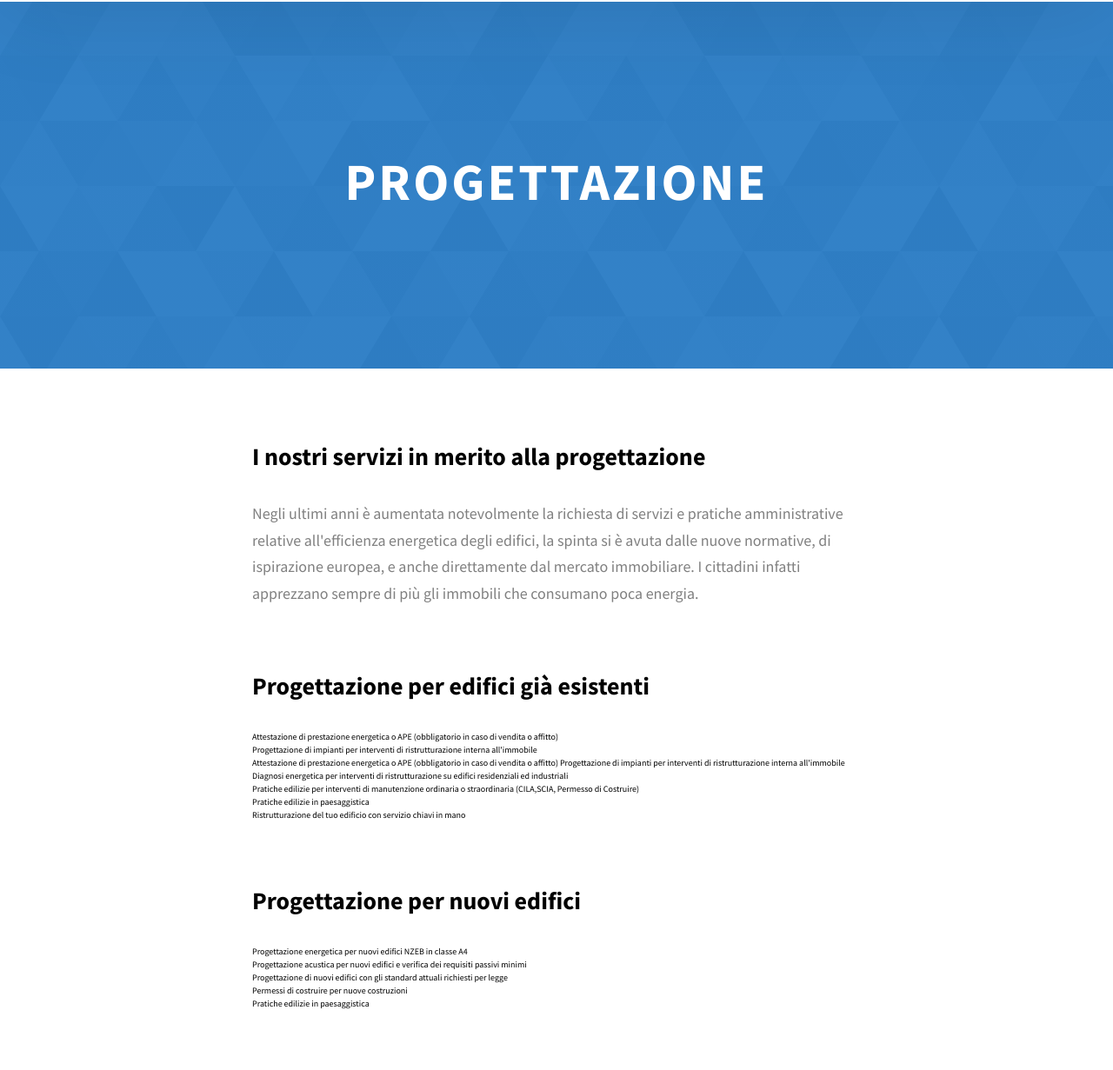
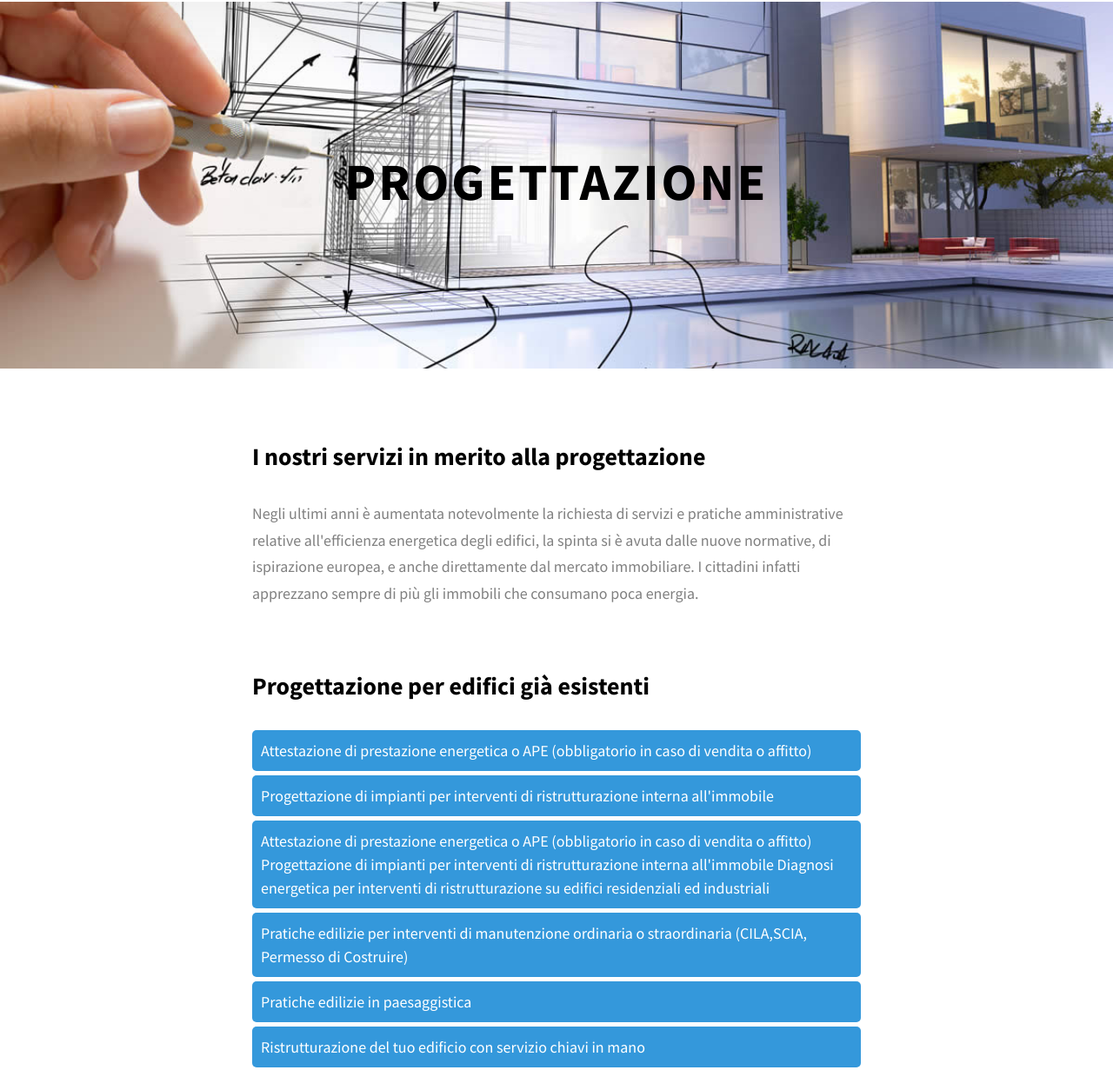
Before and after one commit to h-ingenium/hingenium, a website: page project-1.html in a window 1280 px wide. Shown: the part 86-1317 px from the top of the page at 87% size. Drawn offline with Linux system fonts and the light colour scheme.

Commit message:
Update style.css

```diff
--- a/css/style.css
+++ b/css/style.css
@@ -291,6 +291,8 @@ textarea {
   .projects__row:last-child {
     margin-bottom: 0; }
   .projects__row-img-cont {
+    max-width: 600px;
+    max-height: 600px;
     overflow: hidden; }
   .projects__row-img {
     width: 100%;
@@ -404,7 +406,7 @@ textarea {
 
 .project-cs-hero {
   color: #fff;
-  background: linear-gradient(to right, rgba(0, 98, 185, 0.8), rgba(0, 98, 185, 0.8)), url(../../assets/svg/common-bg.svg);
+  /*background: linear-gradient(to right, rgba(0, 98, 185, 0.8), rgba(0, 98, 185, 0.8)), url(../../assets/svg/common-bg.svg);*/
   background-size: cover;
   background-position: center;
   position: relative; }
@@ -710,3 +712,39 @@ textarea {
   to {
     opacity: 0;
     top: 27px; } }
+
+
+
+
+
+
+.styled-list {
+  list-style-type: none;
+  padding: 0;
+  margin: 0;
+}
+
+.styled-list li {
+  background-color: #3498db;
+  color: #ffffff;
+  padding: 10px;
+  margin: 5px 0;
+  border-radius: 5px;
+  font-size: 18px;
+}
+
+.project1-background {
+  background-image: url('../assets/jpg/servizio1.jpg');
+}
+
+.project1-text {
+  color: black;
+}
+
+.project2-background {
+  background-image: url('../assets/jpg/servizi-catastali-2.jpg');
+}
+
+.project3-background {
+  background-image: url('../assets/jpg/energie-rinnovabili-2.jpg');
+}
```
